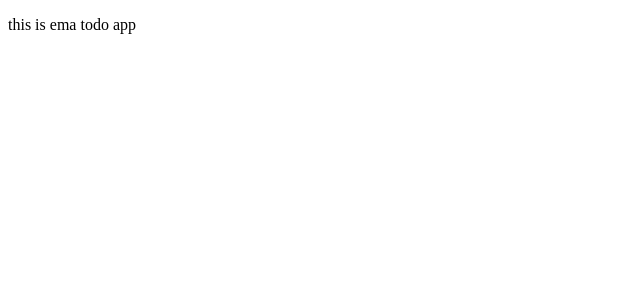
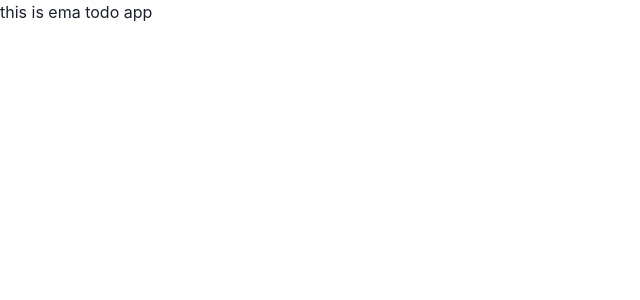
Before and after one commit to kca2250/ema_todo, a React (Vite) app: page / in a window 1280 px wide. Shown: the top 300 px of the page, without its empty margins (0-640 px from the left). Built offline with nearby package versions, Linux system fonts and the light colour scheme.

Commit message:
chakraUIの初期設定を実施

```diff
--- a/src/main.tsx
+++ b/src/main.tsx
@@ -1,9 +1,12 @@
 import React from "react";
 import ReactDOM from "react-dom/client";
 import App from "./App";
+import { ChakraProvider } from "@chakra-ui/react";
 
 ReactDOM.createRoot(document.getElementById("root") as HTMLElement).render(
   <React.StrictMode>
-    <App />
+    <ChakraProvider>
+      <App />
+    </ChakraProvider>
   </React.StrictMode>
 );
```
